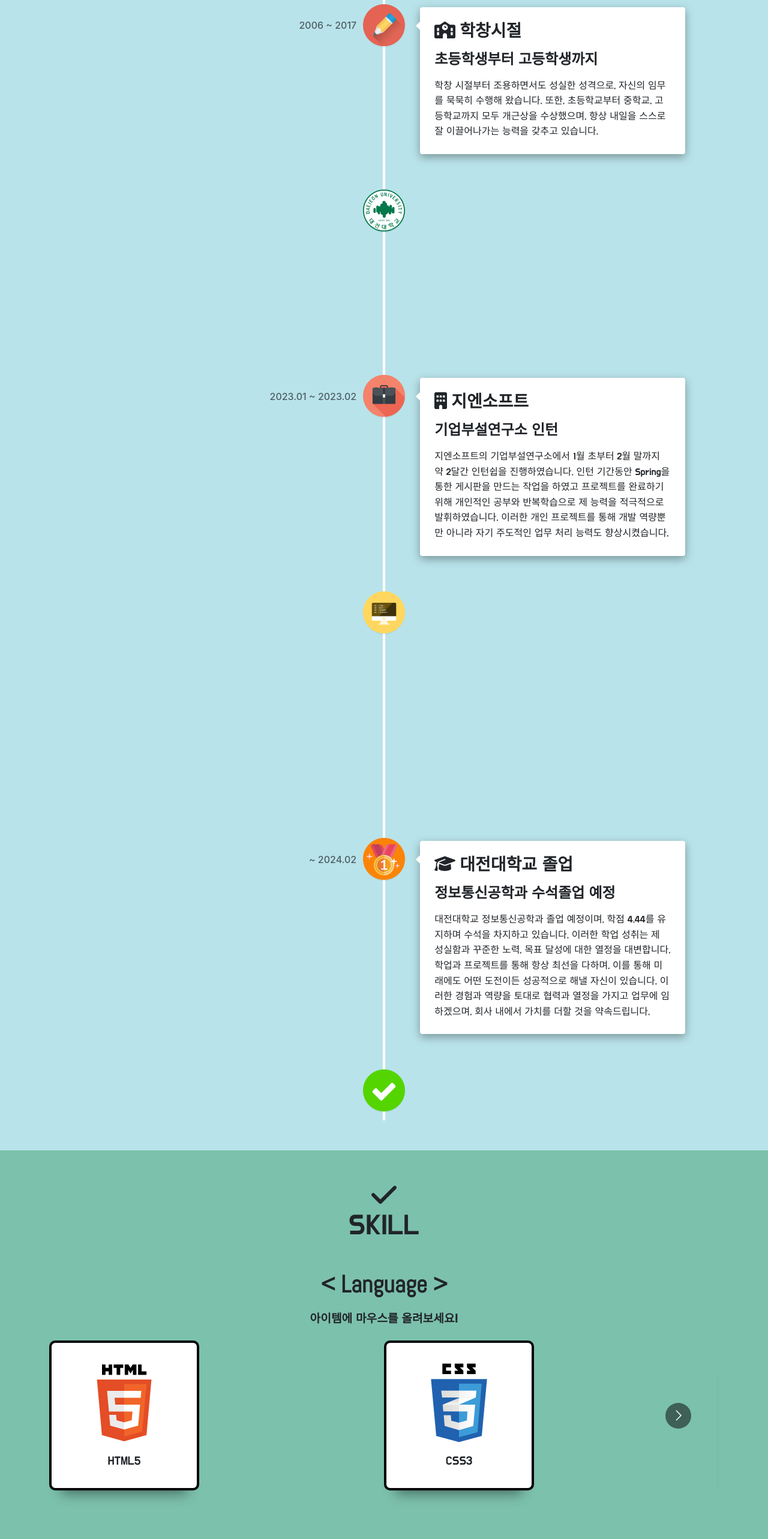
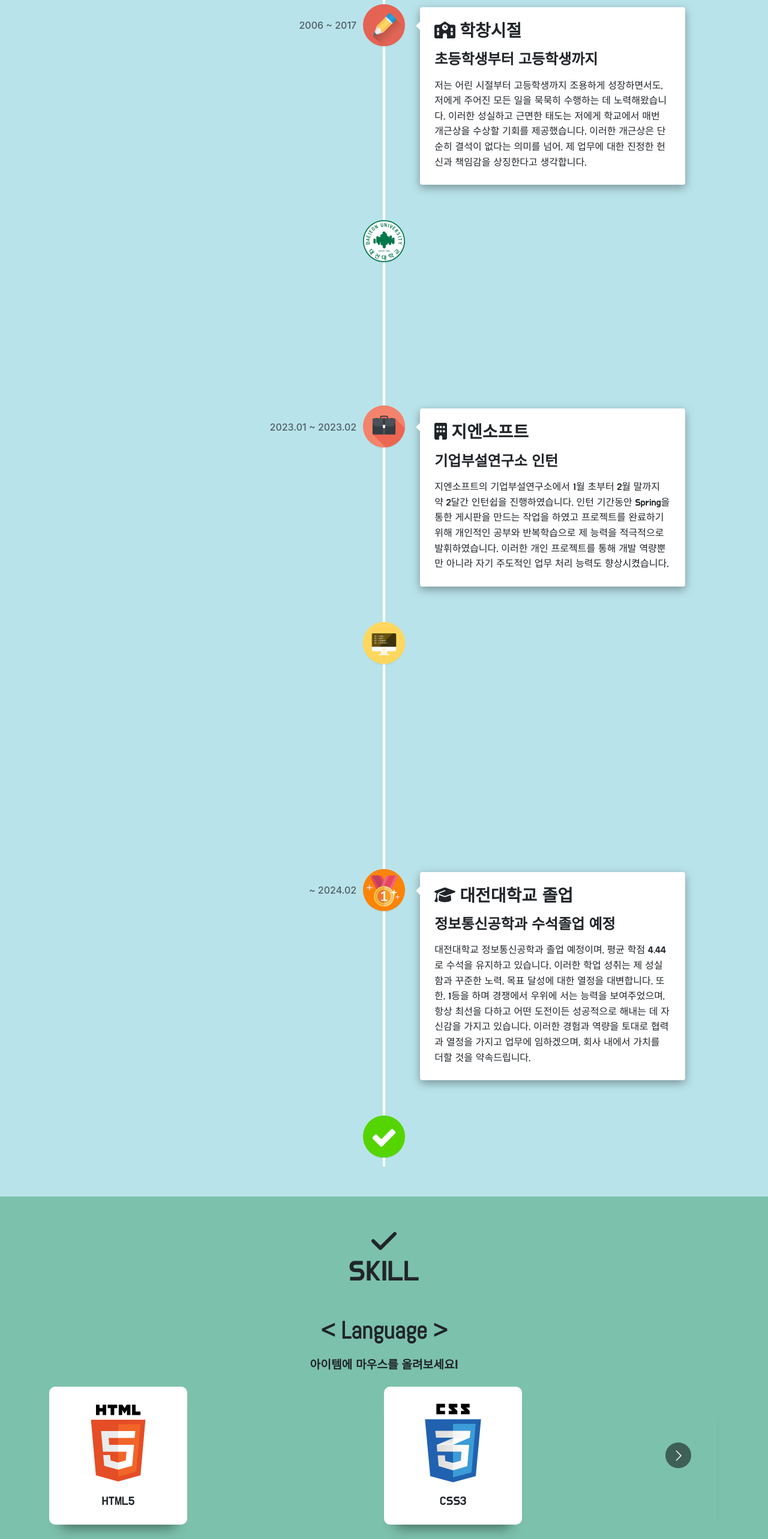
Before and after one commit to Kangin-Lee/portfolio, a React (Create React App) app: page / in a window 1280 px wide. Shown: the part 1960-4526 px from the top of the page at 60% size. Built offline with nearby package versions, Linux system fonts and the light colour scheme.

Commit message:
타임라인 수정

```diff
--- a/src/App.css
+++ b/src/App.css
@@ -400,6 +400,7 @@ Note: Beware of modifying this element as it can break the animations - you shou
 .vertical-timeline-element-title .svg-inline--fa{
   margin-right: 7px;
 }
+
 /* skill---------------------------------------------------------------- */
 .skill-area {
   background-color: #7cc1ac;
@@ -414,7 +415,7 @@ Note: Beware of modifying this element as it can break the animations - you shou
   flex-direction: column;
   align-items: center;
   justify-content: center;
-  border: 4px solid black;
+  /* border: 4px solid black; */
   box-shadow: rgba(0, 0, 0, 0.45) 0px 25px 20px -20px;
   transition: 0.5s;
   font-family: var(--normal-font-family);
@@ -438,8 +439,8 @@ Note: Beware of modifying this element as it can break the animations - you shou
 }
 
 .flip-card {
-  width: 250px;
-  height: 250px;
+  width: 230px;
+  height: 230px;
   perspective: 1000px;
 }
 
--- a/src/component/TimeLine.js
+++ b/src/component/TimeLine.js
@@ -60,10 +60,11 @@ const TimeLine = () => {
             초등학생부터 고등학생까지
           </h4>
           <p>
-            학창 시절부터 조용하면서도 성실한 성격으로, 자신의 임무를 묵묵히
-            수행해 왔습니다. 또한, 초등학교부터 중학교, 고등학교까지 모두
-            개근상을 수상했으며, 항상 내일을 스스로 잘 이끌어나가는 능력을
-            갖추고 있습니다.
+            저는 어린 시절부터 고등학생까지 조용하게 성장하면서도, 저에게 주어진
+            모든 일을 묵묵히 수행하는 데 노력해왔습니다. 이러한 성실하고 근면한
+            태도는 저에게 학교에서 매번 개근상을 수상할 기회를 제공했습니다.
+            이러한 개근상은 단순히 결석이 없다는 의미를 넘어, 제 업무에 대한
+            진정한 헌신과 책임감을 상징한다고 생각합니다.
           </p>
         </VerticalTimelineElement>
         <VerticalTimelineElement
@@ -159,12 +160,13 @@ const TimeLine = () => {
             정보통신공학과 수석졸업 예정
           </h4>
           <p>
-            대전대학교 정보통신공학과 졸업 예정이며, 학점 4.44를 유지하며 수석을
-            차지하고 있습니다. 이러한 학업 성취는 제 성실함과 꾸준한 노력, 목표
-            달성에 대한 열정을 대변합니다. 학업과 프로젝트를 통해 항상 최선을
-            다하며, 이를 통해 미래에도 어떤 도전이든 성공적으로 해낼 자신이
-            있습니다. 이러한 경험과 역량을 토대로 협력과 열정을 가지고 업무에
-            임하겠으며, 회사 내에서 가치를 더할 것을 약속드립니다.
+            대전대학교 정보통신공학과 졸업 예정이며, 평균 학점 4.44로 수석을
+            유지하고 있습니다. 이러한 학업 성취는 제 성실함과 꾸준한 노력, 목표
+            달성에 대한 열정을 대변합니다. 또한, 1등을 하며 경쟁에서 우위에 서는
+            능력을 보여주었으며, 항상 최선을 다하고 어떤 도전이든 성공적으로
+            해내는 데 자신감을 가지고 있습니다. 이러한 경험과 역량을 토대로
+            협력과 열정을 가지고 업무에 임하겠으며, 회사 내에서 가치를 더할 것을
+            약속드립니다.
           </p>
         </VerticalTimelineElement>
         <VerticalTimelineElement
```
